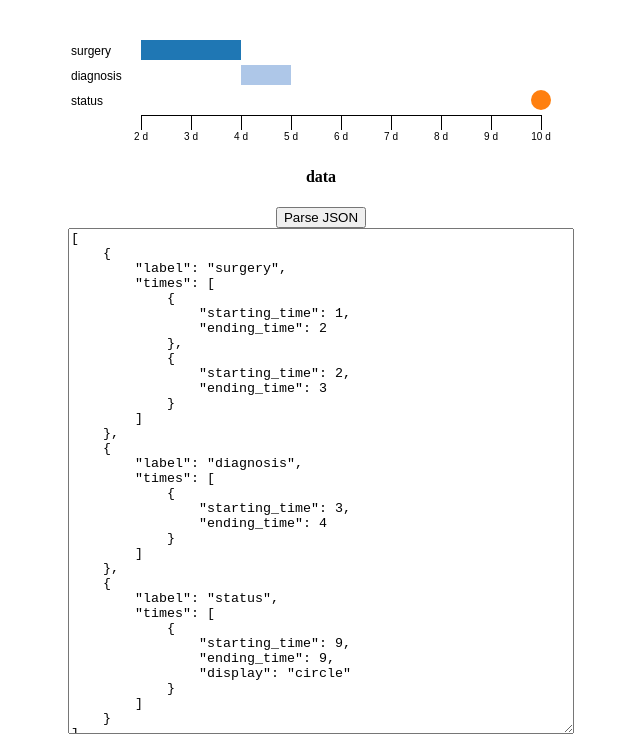
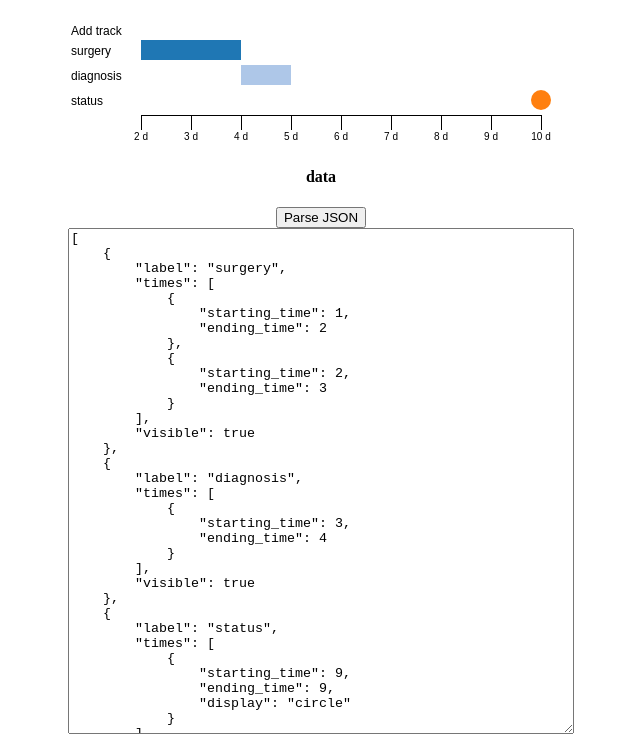
Before and after one commit to cBioPortal/clinical-timeline, a plain HTML site: page index.html in a window 1280 px wide. Shown: the part 44-800 px from the top of the page, without its empty margins (319-959 px from the left). Drawn offline with nearby package versions, Linux system fonts and the light colour scheme.

Commit message:
Add show/hide functionality for tracks
Add a data attribute 'visible' that can show or hide the track. The show/hide
buttons show up on a mouse over using qtip.

```diff
--- a/index.html
+++ b/index.html
@@ -35,16 +35,23 @@
     }
   </style>
   <script>
+    var allData;
+
     window.onload = function() {
       $("#jsonInput").val(JSON.stringify(testDataRelativeDays, null, '    '));
-      timelineRelativeDays();
-      $("#parseJson").on("click", timelineRelativeDays);
+      $("#parseJson").on("click", function() {
+        allData = JSON.parse($("#jsonInput").val())
+        timelineRelativeDays(allData);
+      });
+      $("#parseJson").click();
     }
     var testDataRelativeDays = [
-      {label:"surgery", times:[{"starting_time": 1, "ending_time": 2}, {"starting_time": 2, "ending_time": 3}]},
-      {label:"diagnosis", times: [{"starting_time": 3, "ending_time": 4}]},
+      {label:"surgery", times:[{"starting_time": 1, "ending_time": 2},
+          {"starting_time": 2, "ending_time": 3}],visible:true},
+      {label:"diagnosis", times: [{"starting_time": 3, "ending_time":
+              4}],visible:true},
       {label:"status", times: [{"starting_time": 9, "ending_time": 9,
-          "display":"circle"}]},
+          "display":"circle"}],visible:true},
     ];
     function createDataTable(elem) {
       var d = elem.prop("__data__");
@@ -82,7 +89,7 @@
                   };
       return dataTable;
     }
-    function addToolTip(elem) {
+    function addDataPointToolTip(elem) {
          elem.qtip({
                 content: {
                     text: "table"
@@ -99,7 +106,75 @@
                 position: {my:'top middle',at:'bottom middle',viewport: $(window)},
             });
     }
-    function timelineRelativeDays() {
+    function toggleTrackVisibility(trackName) {
+       $.each(allData, function(i, x) {
+         if (x.label == trackName) {
+            x.visible = x.visible? false : true;
+         }
+       });
+       timelineRelativeDays(allData);
+    }
+    function addNewTrackTooltip(elem) {
+        elem.qtip({
+                content: {
+                    text: 'addtrack'
+                },
+                events: {
+                    render: function(event, api) {
+                        invisibleTracks = allData.filter(function (x) {
+                          return !x.visible
+                        });
+                        if (invisibleTracks.length == 0) {
+                            $(this).html("All tracks shown");
+                        }
+                        else {
+                            var trackAnchors = "";
+                            for (var i=0; i<invisibleTracks.length; i++) {
+                                trackAnchors +=
+                                    "<a href='#' class='show-track'>"+invisibleTracks[i].label+"</a><br />";
+                            }
+                            $(this).html(trackAnchors);
+                            $('.show-track').each(function () {
+                                $(this).on("click", function() {
+                                    toggleTrackVisibility($(this).prop("innerHTML"));
+                                });
+                            });
+                        }
+                    }
+                },
+                show: {event: "mouseover"},
+                hide: {fixed: true, delay: 0, event: "mouseout"},
+                style: { classes: 'qtip-light qtip-rounded qtip-wide' },
+                position: {my:'top middle',at:'top middle',viewport: $(window)},
+        })
+    }
+    function addTrackTooltip(elem) {
+         elem.qtip({
+                content: {
+                    text: 'track'
+                },
+                events: {
+                    render: function(event, api) {
+                        var a = $.parseHTML("<a href='#'>Hide " + elem.prop("innerHTML")
+                            + "</a>");
+                        $(a).on("click", function() {
+                            toggleTrackVisibility(elem.prop("innerHTML"));
+                        });
+                        $(this).html(a);
+                    }
+                },
+                show: {event: "mouseover"},
+                hide: {fixed: true, delay: 0, event: "mouseout"},
+                style: { classes: 'qtip-light qtip-rounded qtip-wide' },
+                position: {my:'top middle',at:'top middle',viewport: $(window)},
+            });
+    }
+    function filterTrack(data, track) {
+        return data.filter(function(x) {
+            return x.label != track
+        })
+    }
+    function timelineRelativeDays(data) {
       var chart = d3.timeline()
         .relativeTime()
         .stack()
@@ -113,11 +188,21 @@
       var width = 500;
       $("#timelineRelativeDays").html("");
       var svg = d3.select("#timelineRelativeDays").append("svg").attr("width", width)
-        .datum(JSON.parse($("#jsonInput").val())).call(chart);
-
+        .datum(data.filter(function(x) {
+          return x.visible
+        })).call(chart);
       $("[id^='timelineItem']").each(function() {
-        addToolTip($(this));
+        addDataPointToolTip($(this));
       });
+      $(".timeline-label").each(function() {
+        addTrackTooltip($(this));
+      });
+      svg.insert("text")
+        .attr("transform", "translate(0,20)")
+        .attr("class", "timeline-label")
+        .text("Add track")
+        .attr("id", "addtrack");
+      addNewTrackTooltip($("#addtrack"));
     }
   </script>
 </head>
```
